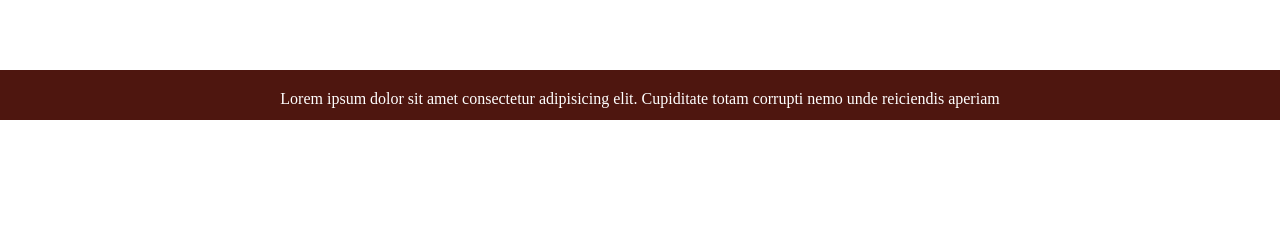
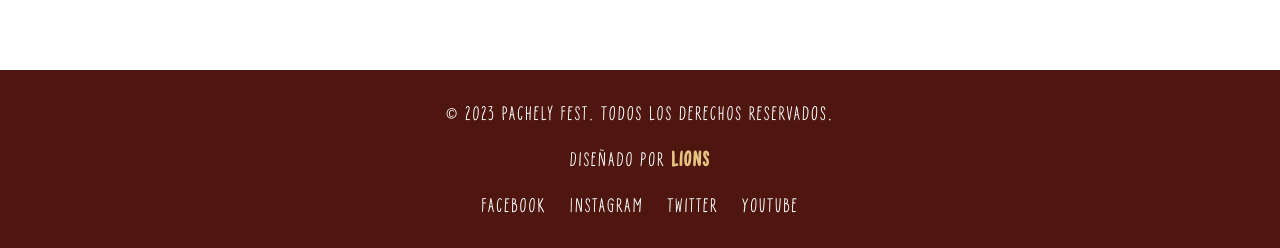
Before and after one commit to MatiusDev/cultural-fest, a plain HTML site: page index.html in a window 1280 px wide. Shown: the part 810-1058 px from the top of the page. Before the commit the page ends 930 px from the top, so only its background shows below. Drawn offline with Linux system fonts and the light colour scheme.

Commit message:
Fix: Arreglando el footer

```diff
--- a/assets/css/style.css
+++ b/assets/css/style.css
@@ -86,7 +86,39 @@ footer {
   padding: 20px 0;
   color: #fff;
   text-align: center;
-  height: 50px;
+  min-height: 50px;
+}
+
+.footer-content {
+  display: flex;
+  flex-direction: column;
+  justify-content: center;
+  align-items: center;
+  height: 100%;
+}
+
+.footer-content span {
+  color: #E5C280;
+  font-weight: bold;
+}
+
+.footer-content p,
+.social-media a {
+  font-size: 2.5rem;
+  letter-spacing: 2px;
+  font-family: 'DramaturgSC', sans-serif;
+}
+
+.social-media a:hover {
+  color: #E5C280;
+  text-decoration: underline;
+}
+
+.footer-content a,
+.social-media a {
+  color: #fff;
+  text-decoration: none;
+  margin: 0 10px;
 }
 
 @media (max-width: 768px) {
--- a/index.html
+++ b/index.html
@@ -4,7 +4,7 @@
   <meta charset="UTF-8">
   <meta name="viewport" content="width=device-width, initial-scale=1.0">
   <link rel="stylesheet" href="./assets/css/style.css">
-  <title>Feria del barrio</title>
+  <title>Pachely Fest</title>
 </head>
 <body>
   <header>
@@ -26,7 +26,16 @@
     </section>
   </main>
   <footer>
-    Lorem ipsum dolor sit amet consectetur adipisicing elit. Cupiditate totam corrupti nemo unde reiciendis aperiam
+    <div class="footer-content">
+      <p>&copy; 2023 Pachely Fest. Todos los derechos reservados.</p>
+      <p>Diseñado por <span>Lions</span></p>
+    </div>
+    <div class="social-media">
+      <a href="https://www.facebook.com" target="_blank">Facebook</a>
+      <a href="https://www.instagram.com" target="_blank">Instagram</a>
+      <a href="https://www.twitter.com" target="_blank">Twitter</a>
+      <a href="https://www.youtube.com" target="_blank">YouTube</a>
+    </div>
   </footer>
 </body>
 </html>
```
